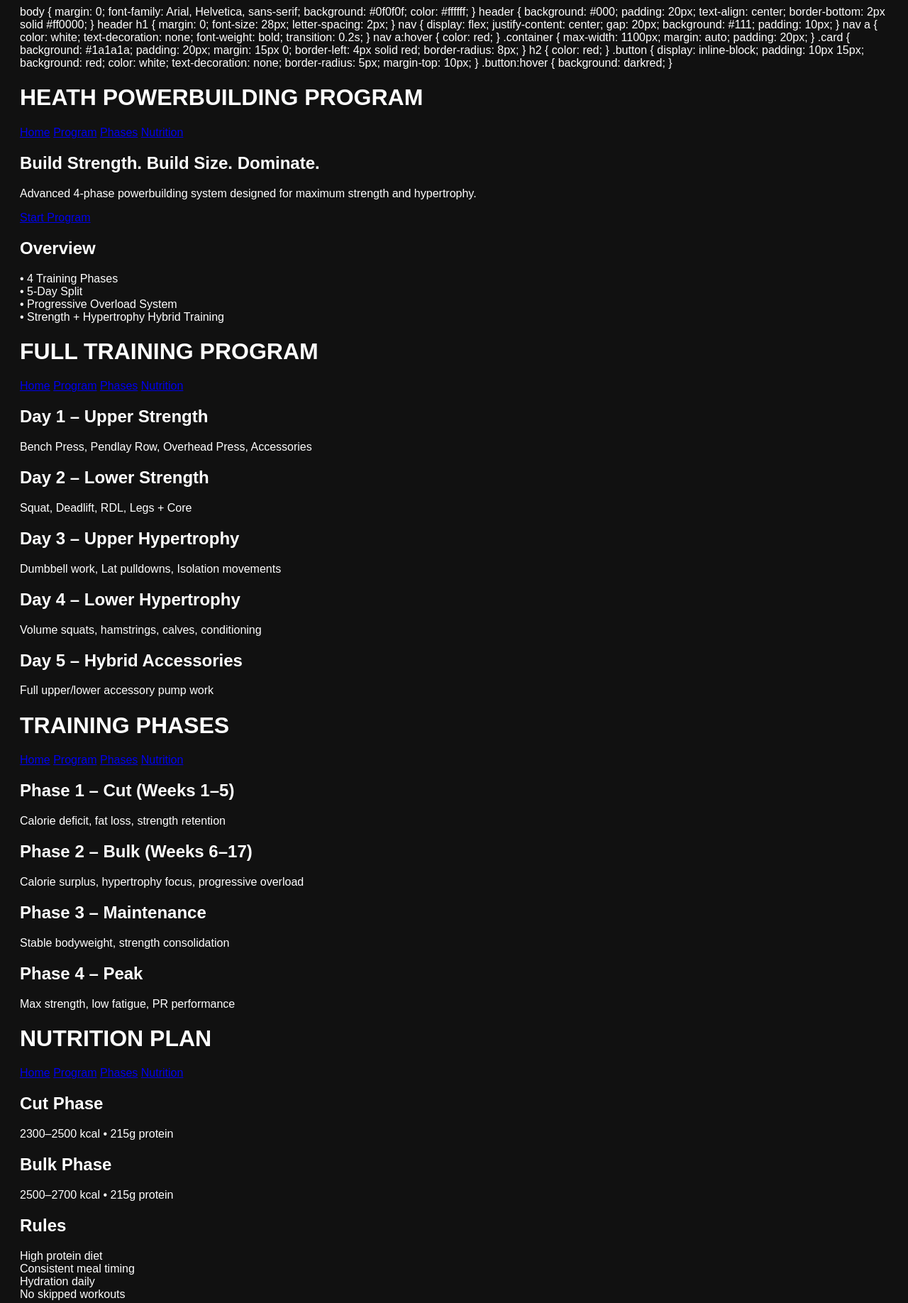
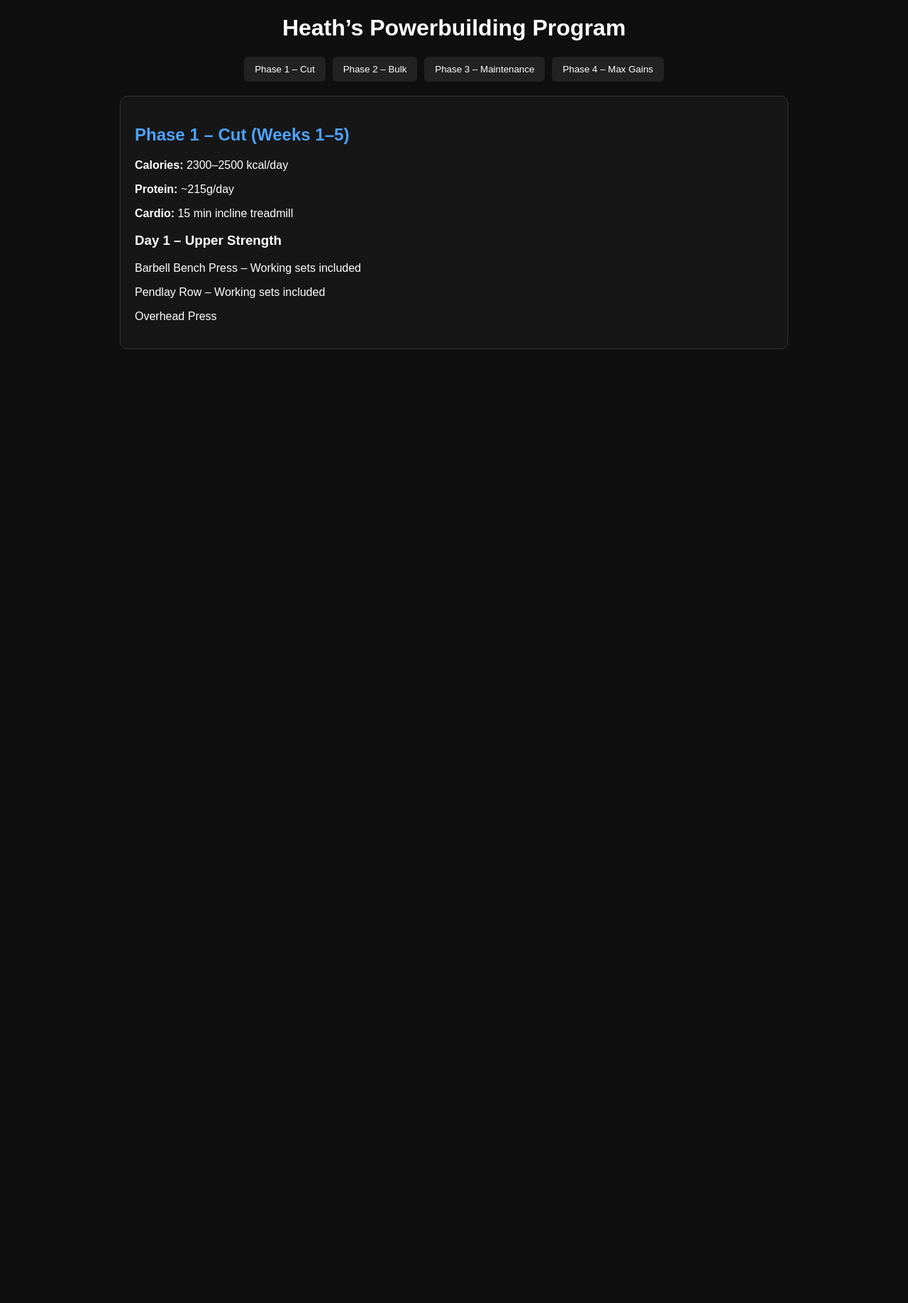
Before and after one commit to fnheath7-dotcom/bower-building-program, a plain HTML site: page index.html in a window 1280 px wide. Shown: the part 20-1856 px from the top of the page at 71% size. After the commit the page ends 800 px from the top, so only its background shows below. Drawn offline with Linux system fonts and the light colour scheme.

Commit message:
Update index.html

```diff
--- a/index.html
+++ b/index.html
@@ -1,283 +1,63 @@
-body {
-  margin: 0;
-  font-family: Arial, Helvetica, sans-serif;
-  background: #0f0f0f;
-  color: #ffffff;
-}
+<!DOCTYPE html>
+<html lang="en">
+<head>
+  <meta charset="UTF-8">
+  <title>Heath Powerbuilding Program</title>
 
-header {
-  background: #000;
-  padding: 20px;
-  text-align: center;
-  border-bottom: 2px solid #ff0000;
-}
-
-header h1 {
-  margin: 0;
-  font-size: 28px;
-  letter-spacing: 2px;
-}
-
-nav {
-  display: flex;
-  justify-content: center;
-  gap: 20px;
-  background: #111;
-  padding: 10px;
-}
-
-nav a {
-  color: white;
-  text-decoration: none;
-  font-weight: bold;
-  transition: 0.2s;
-}
-
-nav a:hover {
-  color: red;
-}
-
-.container {
-  max-width: 1100px;
-  margin: auto;
-  padding: 20px;
-}
-
-.card {
-  background: #1a1a1a;
-  padding: 20px;
-  margin: 15px 0;
-  border-left: 4px solid red;
-  border-radius: 8px;
-}
-
-h2 {
-  color: red;
-}
-
-.button {
-  display: inline-block;
-  padding: 10px 15px;
-  background: red;
-  color: white;
-  text-decoration: none;
-  border-radius: 5px;
-  margin-top: 10px;
-}
-
-.button:hover {
-  background: darkred;
-}
-<!DOCTYPE html>
-<html>
-<head>
-  <title>Heath Powerbuilding Program</title>
-  <link rel="stylesheet" href="style.css">
-</head>
-
-<body>
-
-<header>
-  <h1>HEATH POWERBUILDING PROGRAM</h1>
-</header>
-
-<nav>
-  <a href="index.html">Home</a>
-  <a href="program.html">Program</a>
-  <a href="phases.html">Phases</a>
-  <a href="nutrition.html">Nutrition</a>
-</nav>
-
-<div class="container">
-
-  <div class="card">
-    <h2>Build Strength. Build Size. Dominate.</h2>
-    <p>Advanced 4-phase powerbuilding system designed for maximum strength and hypertrophy.</p>
-    <a class="button" href="program.html">Start Program</a>
-  </div>
-
-  <div class="card">
-    <h2>Overview</h2>
-    <p>
-      • 4 Training Phases<br>
-      • 5-Day Split<br>
-      • Progressive Overload System<br>
-      • Strength + Hypertrophy Hybrid Training
-    </p>
-  </div>
-
-</div>
-
-</body>
-</html>
-<!DOCTYPE html>
-<html>
-<head>
-  <title>Training Program</title>
-  <link rel="stylesheet" href="style.css">
-</head>
-
-<body>
-
-<header>
-  <h1>FULL TRAINING PROGRAM</h1>
-</header>
-
-<nav>
-  <a href="index.html">Home</a>
-  <a href="program.html">Program</a>
-  <a href="phases.html">Phases</a>
-  <a href="nutrition.html">Nutrition</a>
-</nav>
-
-<div class="container">
-
-  <div class="card">
-    <h2>Day 1 – Upper Strength</h2>
-    <p>Bench Press, Pendlay Row, Overhead Press, Accessories</p>
-  </div>
-
-  <div class="card">
-    <h2>Day 2 – Lower Strength</h2>
-    <p>Squat, Deadlift, RDL, Legs + Core</p>
-  </div>
-
-  <div class="card">
-    <h2>Day 3 – Upper Hypertrophy</h2>
-    <p>Dumbbell work, Lat pulldowns, Isolation movements</p>
-  </div>
-
-  <div class="card">
-    <h2>Day 4 – Lower Hypertrophy</h2>
-    <p>Volume squats, hamstrings, calves, conditioning</p>
-  </div>
-
-  <div class="card">
-    <h2>Day 5 – Hybrid Accessories</h2>
-    <p>Full upper/lower accessory pump work</p>
-  </div>
-
-</div>
-
-</body>
-</html>
-<!DOCTYPE html>
-<html>
-<head>
-  <title>Training Phases</title>
-  <link rel="stylesheet" href="style.css">
-</head>
-
-<body>
-
-<header>
-  <h1>TRAINING PHASES</h1>
-</header>
-
-<nav>
-  <a href="index.html">Home</a>
-  <a href="program.html">Program</a>
-  <a href="phases.html">Phases</a>
-  <a href="nutrition.html">Nutrition</a>
-</nav>
-
-<div class="container">
-
-  <div class="card">
-    <h2>Phase 1 – Cut (Weeks 1–5)</h2>
-    <p>Calorie deficit, fat loss, strength retention</p>
-  </div>
-
-  <div class="card">
-    <h2>Phase 2 – Bulk (Weeks 6–17)</h2>
-    <p>Calorie surplus, hypertrophy focus, progressive overload</p>
-  </div>
-
-  <div class="card">
-    <h2>Phase 3 – Maintenance</h2>
-    <p>Stable bodyweight, strength consolidation</p>
-  </div>
-
-  <div class="card">
-    <h2>Phase 4 – Peak</h2>
-    <p>Max strength, low fatigue, PR performance</p>
-  </div>
-
-</div>
-
-</body>
-</html>
-<!DOCTYPE html>
-<html>
-<head>
-  <title>Nutrition Plan</title>
-  <link rel="stylesheet" href="style.css">
-</head>
-
-<body>
-
-<header>
-  <h1>NUTRITION PLAN</h1>
-</header>
-
-<nav>
-  <a href="index.html">Home</a>
-  <a href="program.html">Program</a>
-  <a href="phases.html">Phases</a>
-  <a href="nutrition.html">Nutrition</a>
-</nav>
-
-<div class="container">
-
-  <div class="card">
-    <h2>Cut Phase</h2>
-    <p>2300–2500 kcal • 215g protein</p>
-  </div>
-
-  <div class="card">
-    <h2>Bulk Phase</h2>
-    <p>2500–2700 kcal • 215g protein</p>
-  </div>
-
-  <div class="card">
-    <h2>Rules</h2>
-    <p>
-      High protein diet<br>
-      Consistent meal timing<br>
-      Hydration daily<br>
-      No skipped workouts
-    </p>
-  </div>
-
-</div>
-<!DOCTYPE html>
-<html>
-<head>
-  <title>Powerbuilding Program</title>
   <style>
     body {
-      font-family: Arial;
-      background: #111;
-      color: white;
+      font-family: Arial, sans-serif;
+      background: #0f0f0f;
+      color: #fff;
+      margin: 0;
       padding: 20px;
     }
 
+    h1 {
+      text-align: center;
+    }
+
+    .nav {
+      display: flex;
+      justify-content: center;
+      gap: 10px;
+      margin-bottom: 20px;
+      flex-wrap: wrap;
+    }
+
     button {
-      padding: 10px;
-      margin: 5px;
+      padding: 10px 15px;
+      border: none;
       cursor: pointer;
+      background: #222;
+      color: white;
+      border-radius: 6px;
+    }
+
+    button:hover {
+      background: #444;
     }
 
     .phase {
       display: none;
-      margin-top: 20px;
-      padding: 15px;
+      max-width: 900px;
+      margin: auto;
+      padding: 20px;
       border: 1px solid #333;
       border-radius: 10px;
+      background: #161616;
     }
 
     .active {
       display: block;
+    }
+
+    .section {
+      margin-bottom: 15px;
+    }
+
+    h2 {
+      color: #4da3ff;
     }
   </style>
 </head>
@@ -286,48 +66,69 @@ h2 {
 
 <h1>Heath’s Powerbuilding Program</h1>
 
-<!-- NAV BUTTONS -->
-<button onclick="showPhase('p1')">Phase 1</button>
-<button onclick="showPhase('p2')">Phase 2</button>
-<button onclick="showPhase('p3')">Phase 3</button>
-<button onclick="showPhase('p4')">Phase 4</button>
+<div class="nav">
+  <button onclick="showPhase('p1')">Phase 1 – Cut</button>
+  <button onclick="showPhase('p2')">Phase 2 – Bulk</button>
+  <button onclick="showPhase('p3')">Phase 3 – Maintenance</button>
+  <button onclick="showPhase('p4')">Phase 4 – Max Gains</button>
+</div>
 
 <!-- PHASE 1 -->
 <div id="p1" class="phase active">
   <h2>Phase 1 – Cut (Weeks 1–5)</h2>
-  <p>Calories: 2300–2500</p>
-  <p>Protein: 215g</p>
 
-  <h3>Day 1 – Upper Strength</h3>
-  <p>Barbell Bench Press...</p>
+  <div class="section">
+    <p><b>Calories:</b> 2300–2500 kcal/day</p>
+    <p><b>Protein:</b> ~215g/day</p>
+    <p><b>Cardio:</b> 15 min incline treadmill</p>
+  </div>
+
+  <div class="section">
+    <h3>Day 1 – Upper Strength</h3>
+    <p>Barbell Bench Press – Working sets included</p>
+    <p>Pendlay Row – Working sets included</p>
+    <p>Overhead Press</p>
+  </div>
 </div>
 
 <!-- PHASE 2 -->
 <div id="p2" class="phase">
   <h2>Phase 2 – Bulk (Weeks 6–17)</h2>
-  <p>Calories: 2500–2700</p>
+
+  <div class="section">
+    <p><b>Calories:</b> 2500–2700 kcal/day</p>
+    <p><b>Protein:</b> ~215g/day</p>
+    <p><b>Goal:</b> Lean mass gain</p>
+  </div>
 </div>
 
 <!-- PHASE 3 -->
 <div id="p3" class="phase">
-  <h2>Phase 3 – Maintenance</h2>
+  <h2>Phase 3 – Maintenance (Weeks 18–29)</h2>
+
+  <div class="section">
+    <p><b>Calories:</b> 2500–2600 kcal/day</p>
+    <p><b>Goal:</b> Maintain strength + size</p>
+  </div>
 </div>
 
 <!-- PHASE 4 -->
 <div id="p4" class="phase">
-  <h2>Phase 4 – Max Gains</h2>
+  <h2>Phase 4 – Max Gains / Peaking (Weeks 30–36)</h2>
+
+  <div class="section">
+    <p><b>Calories:</b> 2600–2700 kcal/day</p>
+    <p><b>Goal:</b> Peak strength & PRs</p>
+  </div>
 </div>
 
 <script>
 function showPhase(id) {
-  let phases = document.querySelectorAll('.phase');
+  const phases = document.querySelectorAll('.phase');
   phases.forEach(p => p.classList.remove('active'));
-
   document.getElementById(id).classList.add('active');
 }
 </script>
 
 </body>
 </html>
-</body>
-</html>
```
